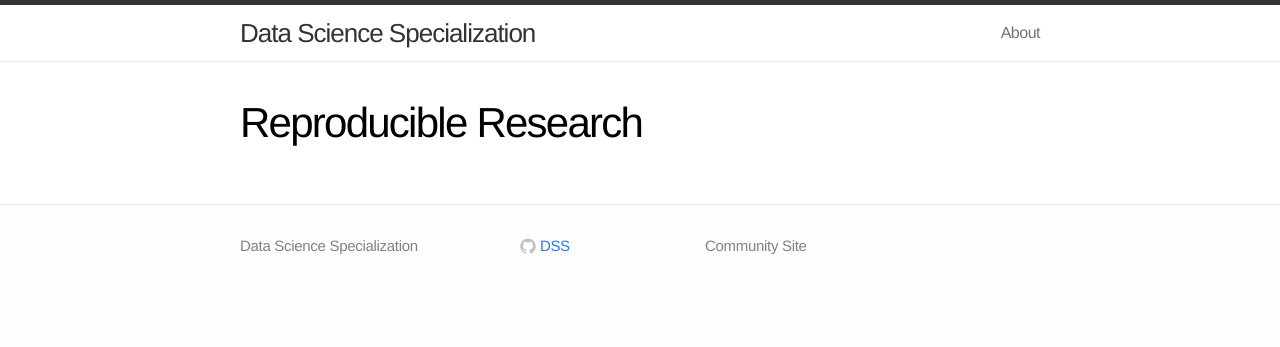
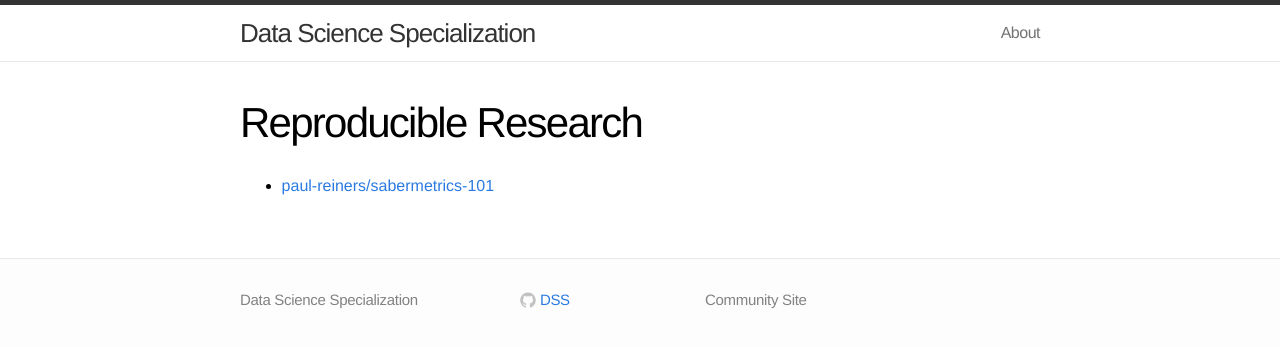
Before and after one commit to DataScienceSpecialization/DataScienceSpecialization.github.io, a Jekyll site: the page built from repres.md, in a window 1280 px wide. Shown: the top 347 px of the page. Built offline with Jekyll 4.4.1, drawn with Linux system fonts in a browser that asks for light colours.

Commit message:
Adding link to my Sabermetrics 101 Github project.

```diff
--- a/repres.md
+++ b/repres.md
@@ -3,3 +3,5 @@ layout: page
 title: Reproducible Research
 permalink: /repres/
 ---
+
+- [paul-reiners/sabermetrics-101](https://github.com/paul-reiners/sabermetrics-101)
```
